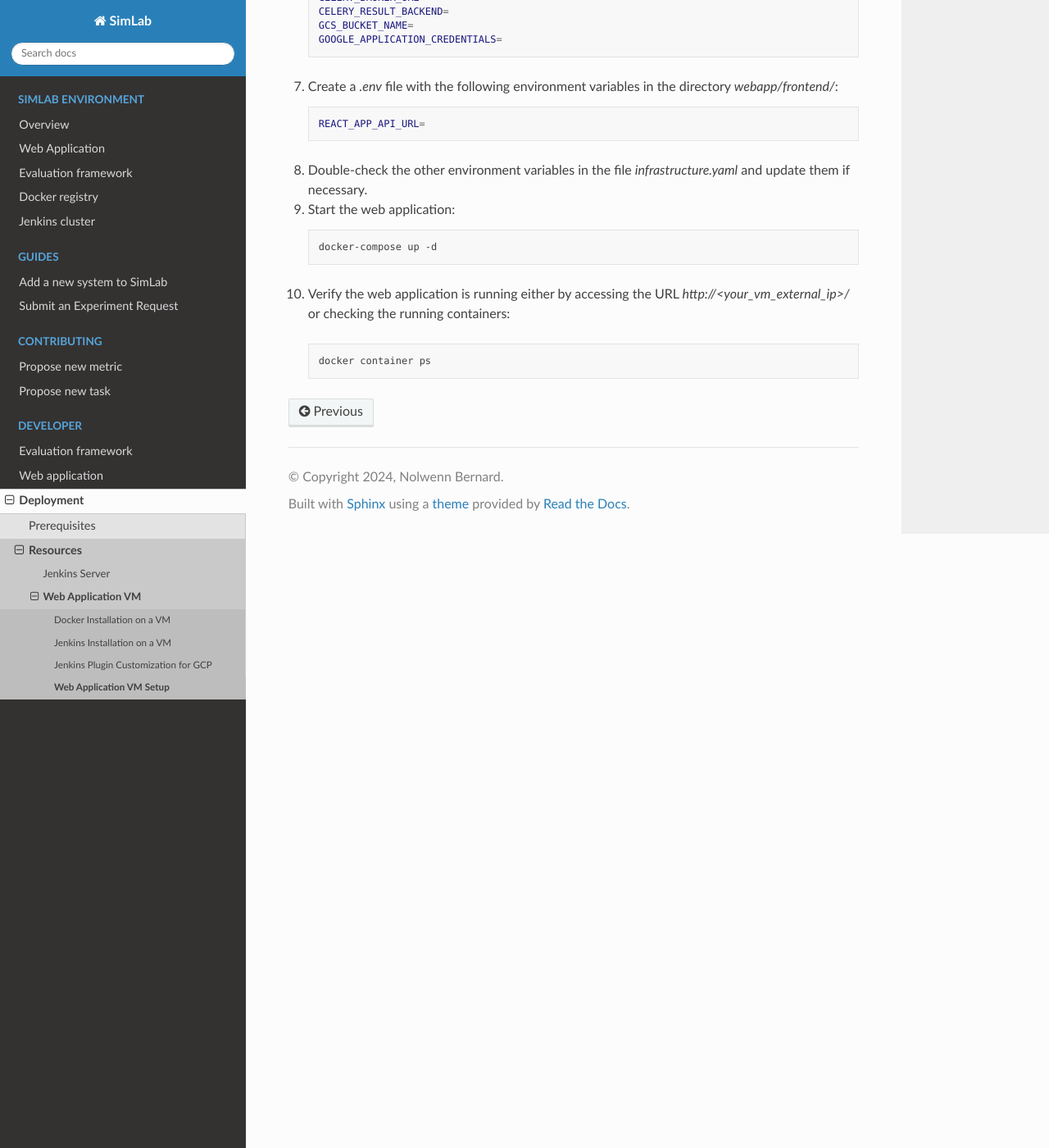
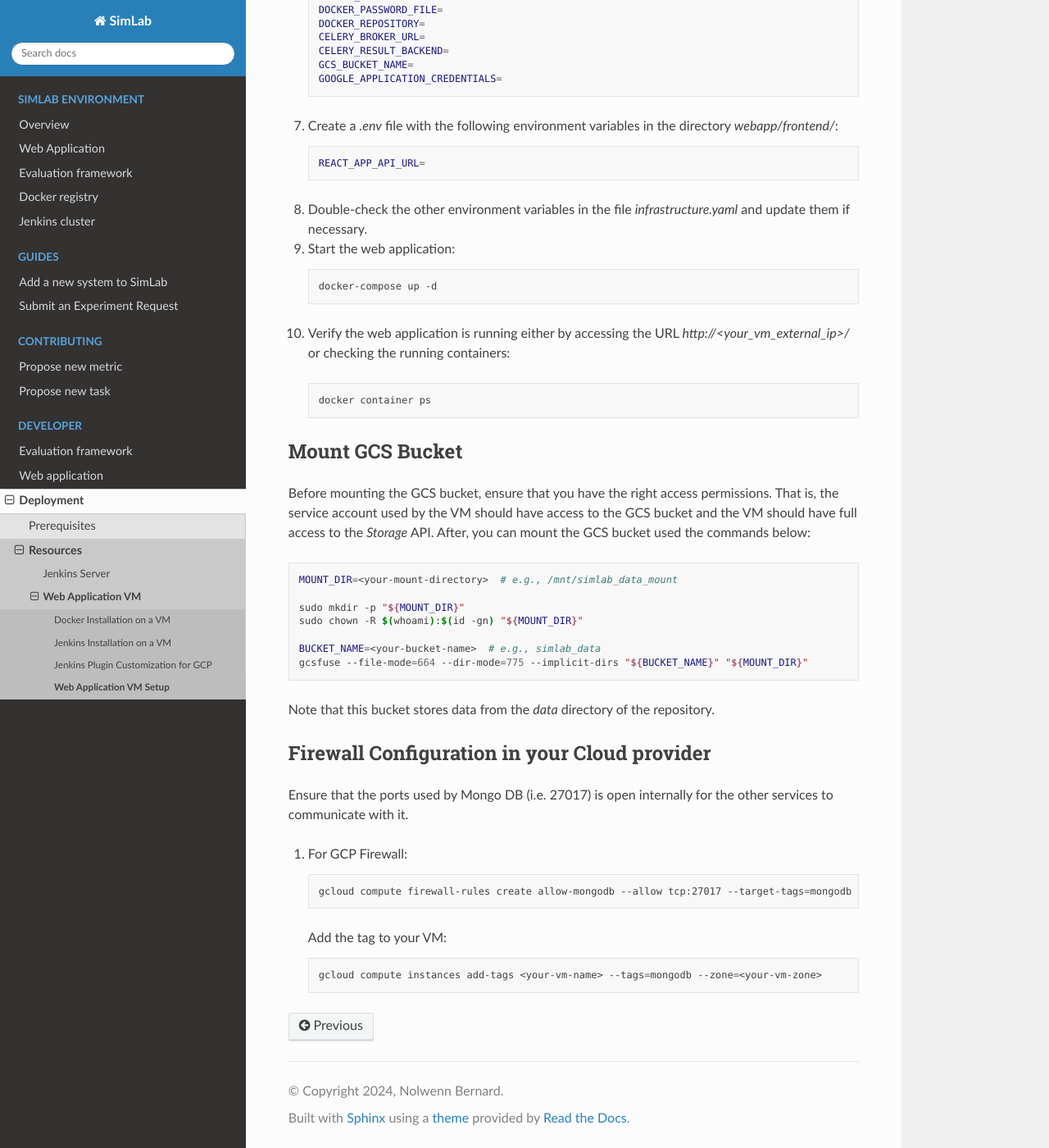
Before and after one commit to iai-group/simlab, a Sphinx documentation site: the page built from docs/source/deployment/webapp_vm.rst, in a window 1280 px wide and 1400 px high, scrolled down 1475 px. Shown: the whole window at 82% size. Built offline with Sphinx 7.4.7 and the Read the Docs theme 3.1.0, drawn with Linux system fonts in a browser that asks for light colours; some of the changed text lies outside the part shown.

Commit message:
Update documentation

```diff
--- a/docs/source/deployment/webapp_vm.rst
+++ b/docs/source/deployment/webapp_vm.rst
@@ -12,6 +12,7 @@ Before you begin, ensure you have the following:
 - Sudo/root access to the VM.
 - Docker installed on the VM. Follow the guide :doc:`docker_installation` to install Docker.
 - Conda or Miniconda installed on the VM.
+- `gcsfuse` installed on the VM to mount Google Cloud Storage (GCS) buckets. See `official documentation <https://cloud.google.com/storage/docs/cloud-storage-fuse/install>`_ for installation instructions.
 
 Update and Upgrade the System
 -----------------------------
@@ -91,3 +92,37 @@ Before starting the web application, you need to execute the following steps:
    .. code-block:: bash
 
       docker container ps
+
+Mount GCS Bucket
+----------------
+
+Before mounting the GCS bucket, ensure that you have the right access permissions. That is, the service account used by the VM should have access to the GCS bucket and the VM should have full access to the *Storage* API. After, you can mount the GCS bucket used the commands below:
+
+.. code-block:: bash
+
+   MOUNT_DIR=<your-mount-directory>  # e.g., /mnt/simlab_data_mount
+
+   sudo mkdir -p "${MOUNT_DIR}"
+   sudo chown -R $(whoami):$(id -gn) "${MOUNT_DIR}"
+
+   BUCKET_NAME=<your-bucket-name>  # e.g., simlab_data
+   gcsfuse --file-mode=664 --dir-mode=775 --implicit-dirs "${BUCKET_NAME}" "${MOUNT_DIR}"
+
+Note that this bucket stores data from the `data` directory of the repository.
+
+Firewall Configuration in your Cloud provider
+---------------------------------------------
+
+Ensure that the ports used by Mongo DB (i.e. 27017) is open internally for the other services to communicate with it.
+
+1. For GCP Firewall:
+
+   .. code-block:: bash
+
+      gcloud compute firewall-rules create allow-mongodb --allow tcp:27017 --target-tags=mongodb --description="Allow access to MongoDB" --source-ranges=<your_vm_internal_ip>/32
+
+   Add the tag to your VM:
+
+   .. code-block:: bash
+
+      gcloud compute instances add-tags <your-vm-name> --tags=mongodb --zone=<your-vm-zone>
```
Also changed, not shown: docs/source/deployment/jenkins_job.rst (+15 -1 lines).
